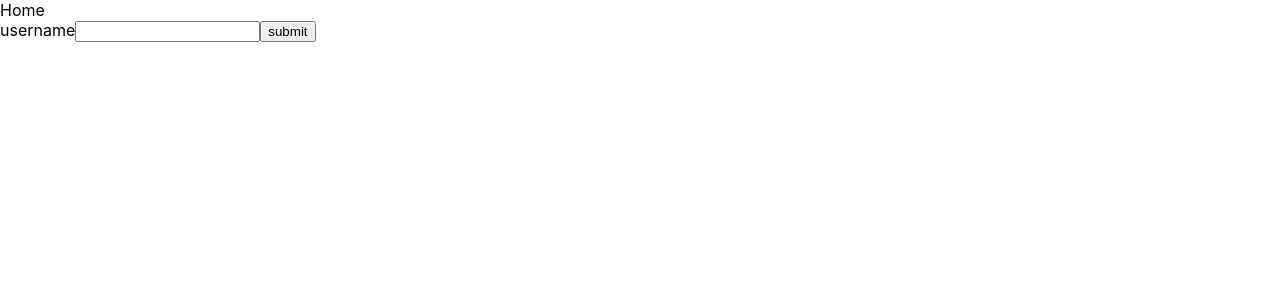
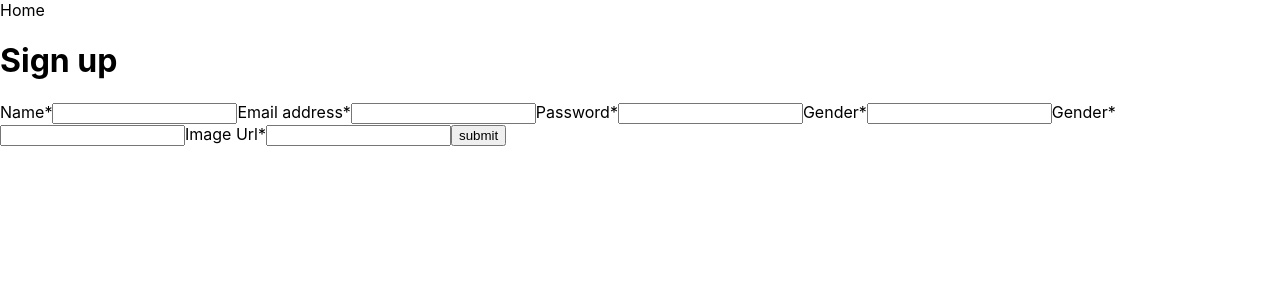
Before and after one commit to fac21/final-project-macs, a Next.js app: page /signup in a window 1280 px wide. Shown: the top 300 px of the page. Built offline with nearby package versions, Linux system fonts and the light colour scheme.

Commit message:
sign up functions
Co-authored-by: sevdas <sshukrieva@gmail.com>

```diff
--- a/pages/signup.js
+++ b/pages/signup.js
@@ -19,13 +19,66 @@ const Signup = ({ initialRememberValue = "sdfgsdfg" }) => {
           <link rel="icon" href="/favicon.ico" />
         </Head>
         <div>
-          <form>
-            username
+          <h1>Sign up</h1>
+          <form action="" method="POST">
+            <label htmlFor="name">
+              Name
+              <span aria-hidden="true">*</span>
+            </label>
+            <input id="name" name="name" type="text" required />
+            <label htmlFor="email">
+              Email address
+              <span aria-hidden="true">*</span>
+            </label>
+            <input id="email" name="email" type="email" required />
+            <label htmlFor="password">
+              Password
+              <span aria-hidden="true">*</span>
+            </label>
             <input
-              type="text"
-              name="usernameInput"
-              onKeyUp={(e) => setUsername(e.target.value)}
+              id="password"
+              name="password"
+              type="password"
+              aria-describedby="passwordRequirements"
+              required
             />
+            {/* Test*/}
+            <label htmlFor="password">
+              Gender
+              <span aria-hidden="true">*</span>
+            </label>
+            <input
+              id="gender"
+              name="gender"
+              type="gender"
+              aria-describedby="genderdRequirements"
+              required
+            />
+
+            <label htmlFor="password">
+              Gender
+              <span aria-hidden="true">*</span>
+            </label>
+            <input
+              id="gender"
+              name="gender"
+              type="gender"
+              aria-describedby="genderdRequirements"
+              required
+            />
+
+            <label htmlFor="imageUrl">
+              Image Url
+              <span aria-hidden="true">*</span>
+            </label>
+            <input
+              id="imageUrl"
+              name="imageUrl"
+              type="imageUrl"
+              aria-describedby="imageUrldRequirements"
+              required
+            />
+
             <button type="submit" onClick={() => updateCookie()}>
               submit
             </button>
```
Also changed, not shown: pages/index.html (added).
